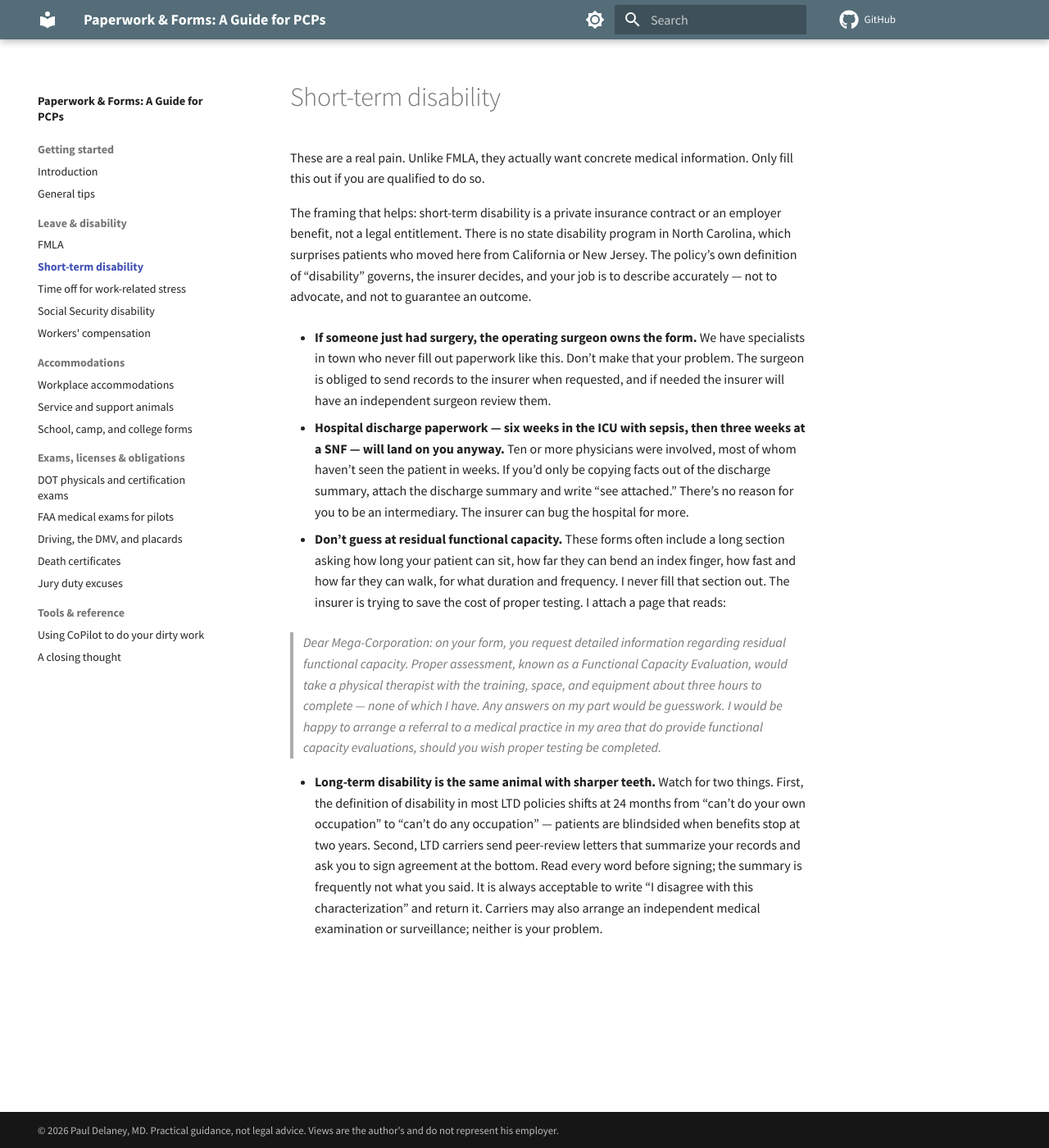
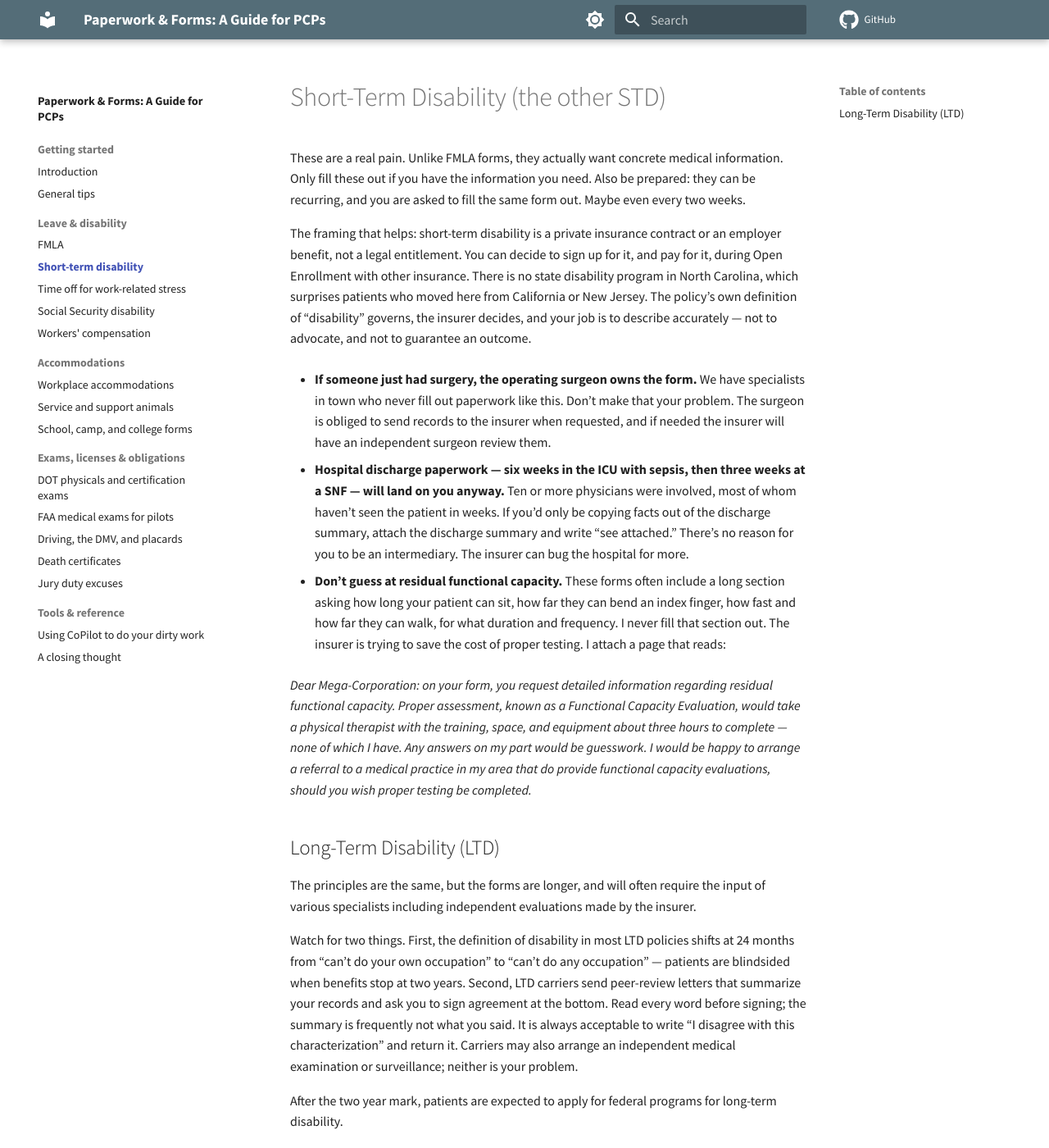
Before and after one commit to pdel4096/PCP-paperwork-guide, an MkDocs documentation site: the page built from docs/leave-disability/short-term-disability.md, in a window 1280 px wide and 1400 px high. Shown: the whole window at 82% size. Built offline with MkDocs 1.6.1 and Material for MkDocs 9.7.7, drawn with Linux system fonts in a browser that asks for light colours; comment, search, counter and statistics services are not loaded.

Commit message:
Update from Mac Mini 2026-08-30 12:49

```diff
--- a/docs/leave-disability/short-term-disability.md
+++ b/docs/leave-disability/short-term-disability.md
@@ -2,11 +2,11 @@
 title: "Short-term disability"
 ---
 
-# Short-term disability
+# Short-Term Disability (the other STD)
 
-These are a real pain. Unlike FMLA, they actually want concrete medical information. Only fill this out if you are qualified to do so.
+These are a real pain. Unlike FMLA forms, they actually want concrete medical information. Only fill these out if you have the information you need. Also be prepared: they can be recurring, and you are asked to fill the same form out. Maybe even every two weeks.
 
-The framing that helps: short-term disability is a private insurance contract or an employer benefit, not a legal entitlement. There is no state disability program in North Carolina, which surprises patients who moved here from California or New Jersey. The policy’s own definition of “disability” governs, the insurer decides, and your job is to describe accurately — not to advocate, and not to guarantee an outcome.
+The framing that helps: short-term disability is a private insurance contract or an employer benefit, not a legal entitlement. You can decide to sign up for it, and pay for it, during Open Enrollment with other insurance. There is no state disability program in North Carolina, which surprises patients who moved here from California or New Jersey. The policy’s own definition of “disability” governs, the insurer decides, and your job is to describe accurately — not to advocate, and not to guarantee an outcome.
 
 - **If someone just had surgery, the operating surgeon owns the form.** We have specialists in town who never fill out paperwork like this. Don’t make that your problem. The surgeon is obliged to send records to the insurer when requested, and if needed the insurer will have an independent surgeon review them.
 
@@ -14,10 +14,12 @@ The framing that helps: short-term disability is a private insurance contract or
 
 - **Don’t guess at residual functional capacity.** These forms often include a long section asking how long your patient can sit, how far they can bend an index finger, how fast and how far they can walk, for what duration and frequency. I never fill that section out. The insurer is trying to save the cost of proper testing. I attach a page that reads:
 
-<!-- -->
+  *Dear Mega-Corporation: on your form, you request detailed information regarding residual functional capacity. Proper assessment, known as a Functional Capacity Evaluation, would take a physical therapist with the training, space, and equipment about three hours to complete — none of which I have. Any answers on my part would be guesswork. I would be happy to arrange a referral to a medical practice in my area that do provide functional capacity evaluations, should you wish proper testing be completed.*
 
-> *Dear Mega-Corporation: on your form, you request detailed information regarding residual functional capacity. Proper assessment, known as a Functional Capacity Evaluation, would take a physical therapist with the training, space, and equipment about three hours to complete — none of which I have. Any answers on my part would be guesswork. I would be happy to arrange a referral to a medical practice in my area that do provide functional capacity evaluations, should you wish proper testing be completed.*
+## Long-Term Disability (LTD)
 
-<!-- -->
+The principles are the same, but the forms are longer, and will often require the input of various specialists including independent evaluations made by the insurer.
 
-- **Long-term disability is the same animal with sharper teeth.** Watch for two things. First, the definition of disability in most LTD policies shifts at 24 months from “can’t do your own occupation” to “can’t do any occupation” — patients are blindsided when benefits stop at two years. Second, LTD carriers send peer-review letters that summarize your records and ask you to sign agreement at the bottom. Read every word before signing; the summary is frequently not what you said. It is always acceptable to write “I disagree with this characterization” and return it. Carriers may also arrange an independent medical examination or surveillance; neither is your problem.
+Watch for two things. First, the definition of disability in most LTD policies shifts at 24 months from “can’t do your own occupation” to “can’t do any occupation” — patients are blindsided when benefits stop at two years. Second, LTD carriers send peer-review letters that summarize your records and ask you to sign agreement at the bottom. Read every word before signing; the summary is frequently not what you said. It is always acceptable to write “I disagree with this characterization” and return it. Carriers may also arrange an independent medical examination or surveillance; neither is your problem.
+
+After the two year mark, patients are expected to apply for federal programs for long-term disability.
```
Also changed, not shown: docs/accommodations/animals.md (+13 -5 lines), docs/leave-disability/fmla.md (+6 -9 lines), docs/leave-disability/social-security.md (+19 -5 lines).
